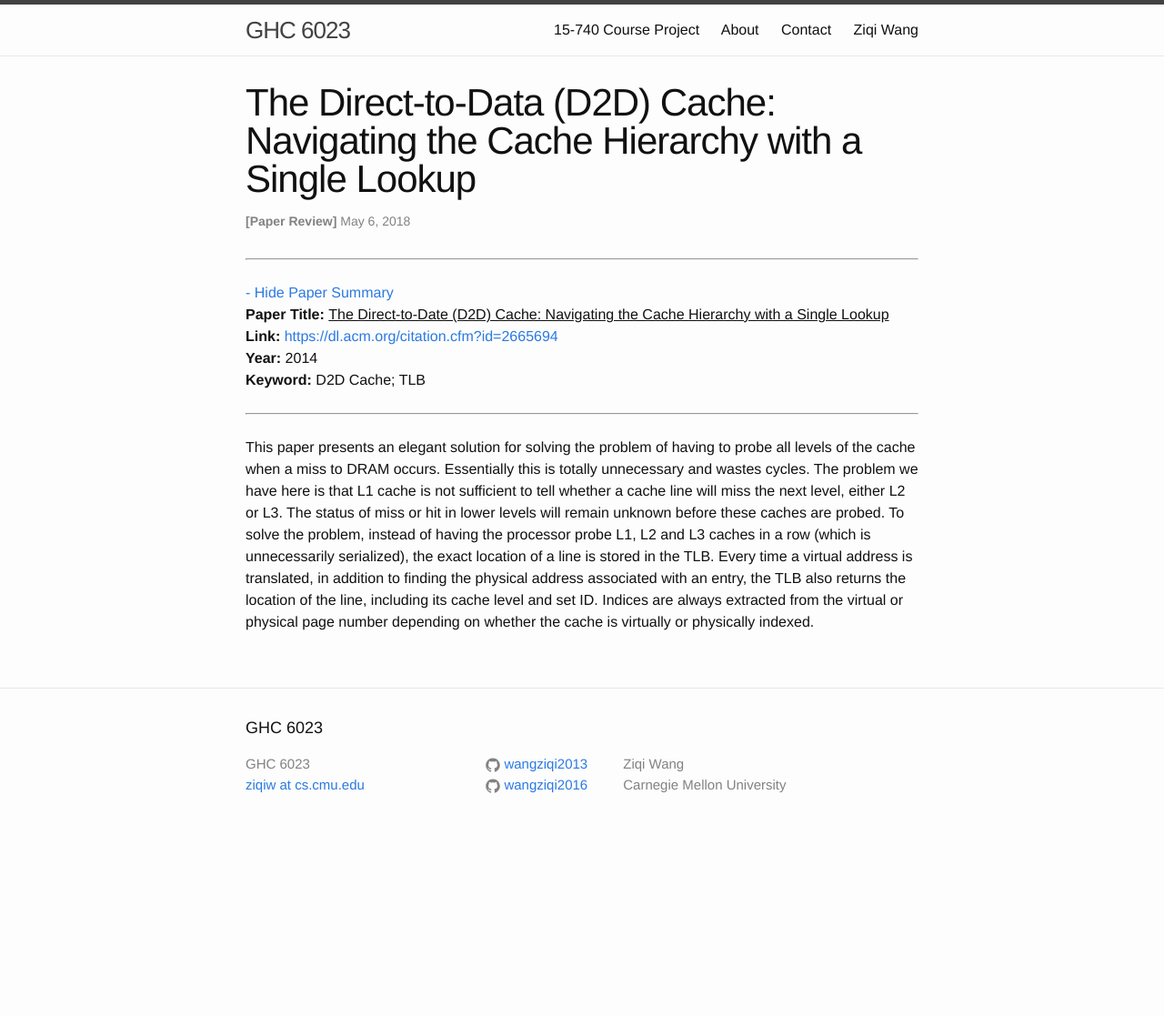
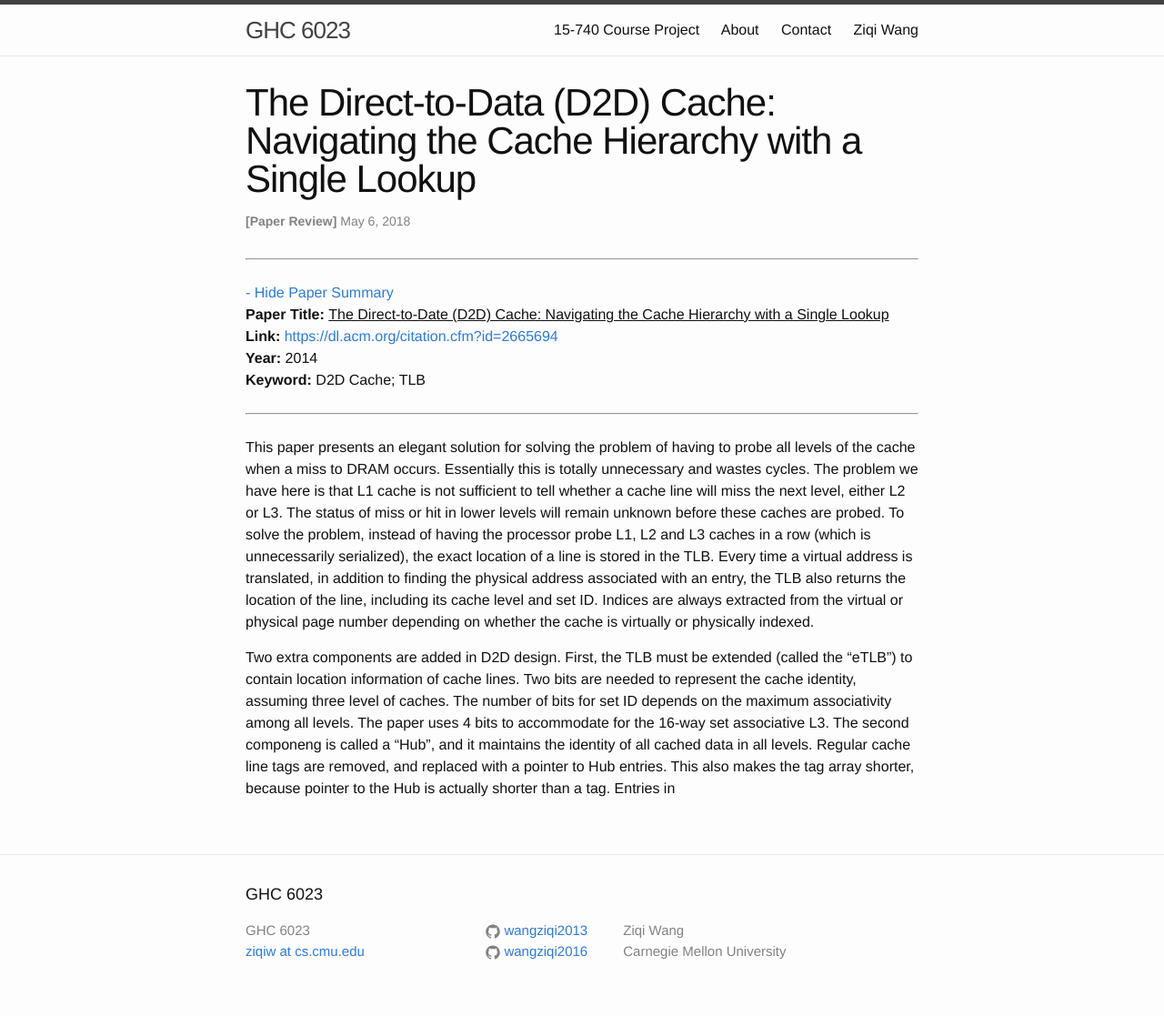
Before and after one commit to wangziqi2013/wangziqi2013.github.io, a Jekyll site: the page built from _posts/2018-05-05-The-D2D-Cache-Navigating-the-Cache-Hierarchy-with-a-Single-Lookup.markdown, in a window 1280 px wide. Shown: the whole page at 91% size. Built offline with Jekyll 4.4.1, drawn with Linux system fonts in a browser that asks for light colours; before the commit the page ends 934 px from its top, so only the background shows below that.

Commit message:
Working on design

```diff
--- a/_posts/2018-05-05-The-D2D-Cache-Navigating-the-Cache-Hierarchy-with-a-Single-Lookup.markdown
+++ b/_posts/2018-05-05-The-D2D-Cache-Navigating-the-Cache-Hierarchy-with-a-Single-Lookup.markdown
@@ -18,3 +18,10 @@ is unnecessarily serialized), the exact location of a line is stored in the TLB.
 is translated, in addition to finding the physical address associated with an entry, the TLB also
 returns the location of the line, including its cache level and set ID. Indices are always extracted from
 the virtual or physical page number depending on whether the cache is virtually or physically indexed.
+
+Two extra components are added in D2D design. First, the TLB must be extended (called the "eTLB") to contain
+location information of cache lines. Two bits are needed to represent the cache identity, assuming three level of caches.
+The number of bits for set ID depends on the maximum associativity among all levels. The paper uses 4 bits to accommodate for
+the 16-way set associative L3. The second componeng is called a "Hub", and it maintains the identity of all cached data
+in all levels. Regular cache line tags are removed, and replaced with a pointer to Hub entries. This
+also makes the tag array shorter, because pointer to the Hub is actually shorter than a tag. Entries in
```
